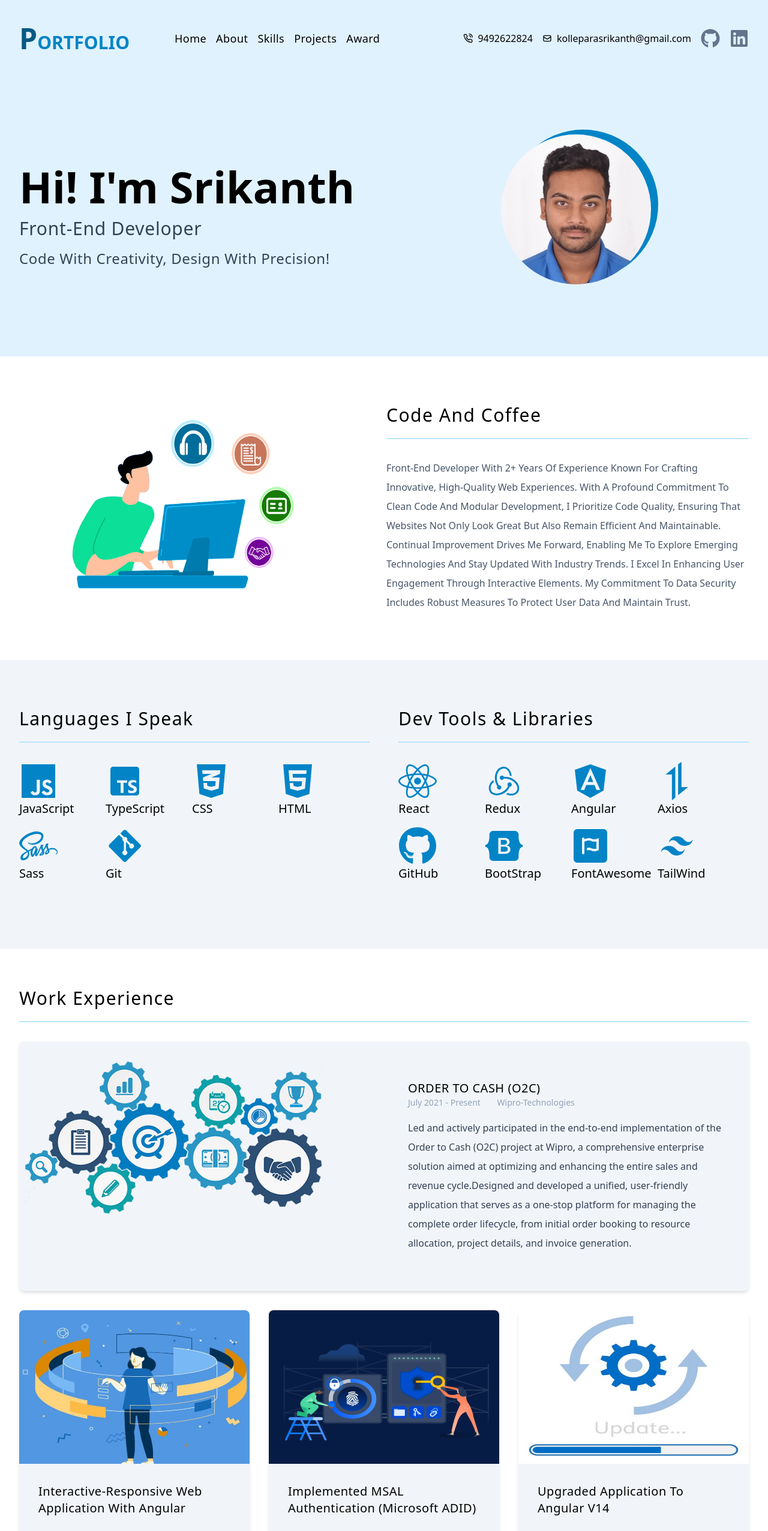
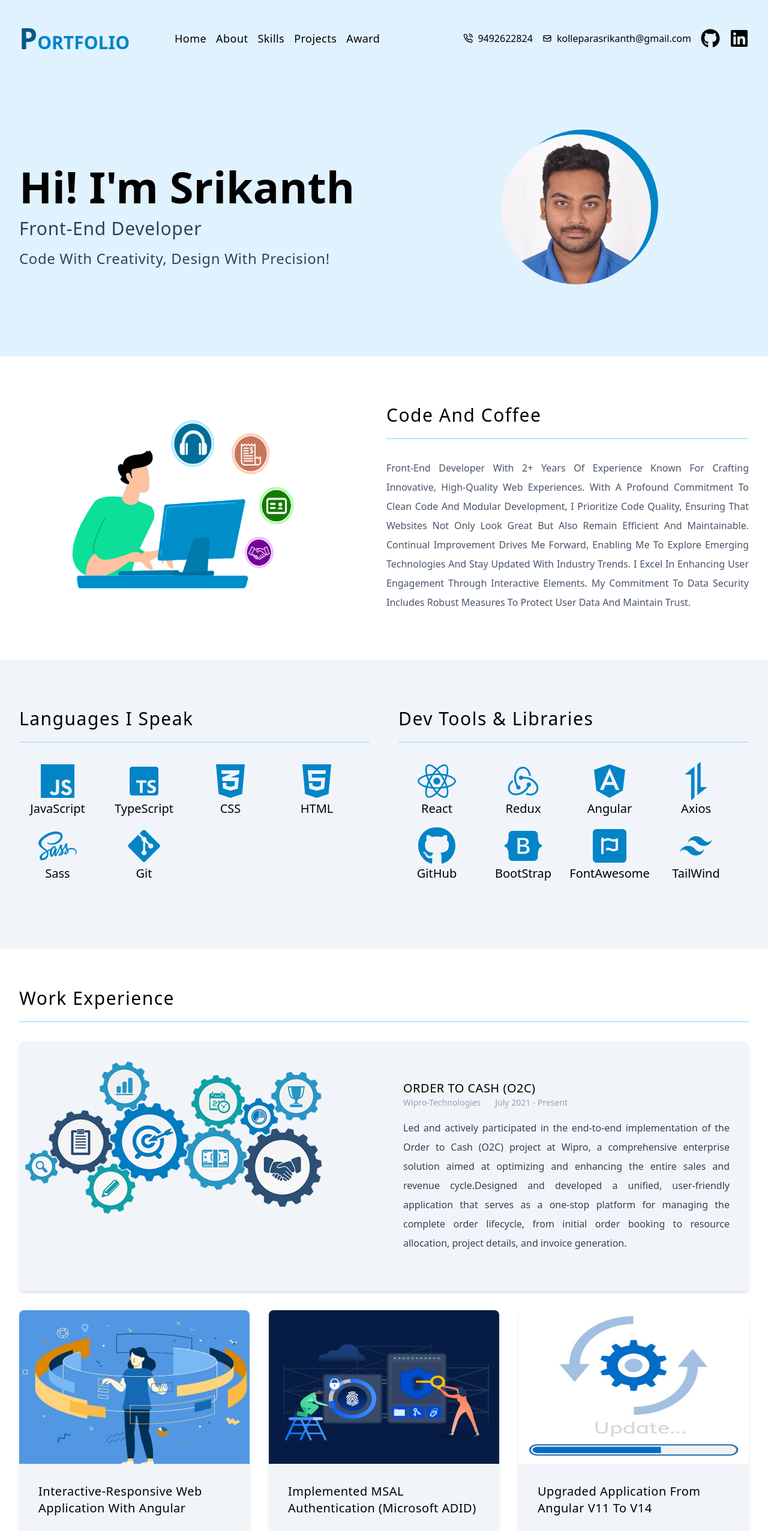
Before and after one commit to srikanth141199/Srikanth-Resume, a React (Vite) app: page / in a window 1280 px wide. Shown: the top 2552 px of the page at 60% size. Built offline with nearby package versions, Linux system fonts and the light colour scheme.

Commit message:
updated few CSS

```diff
--- a/data.jsx
+++ b/data.jsx
@@ -55,7 +55,7 @@ export const projects = [
   {
     id: nanoid(),
     img: UpdateImg,
-    title: 'Upgraded Application to Angular v14',
+    title: 'Upgraded Application from Angular v11 to v14',
     text: 'Spearheaded the seamless transition and upgrade of the application from Angular 11 to Angular 14, enhancing developer-friendliness and agility within the project.',
   },
   {
--- a/src/components/About.jsx
+++ b/src/components/About.jsx
@@ -11,7 +11,7 @@ const About = () => {
           </div>
             <article>
                 <SkillTitle text="Code and Coffee"/>
-                <p className='text-slate-600 mt-8 leading-loose capitalize justify-center'>
+                <p className='text-slate-600 mt-8 leading-loose capitalize text-justify'>
                 Front-End developer with 2+ years of experience known for crafting innovative, high-quality web experiences. With a profound commitment to clean code and modular development, I prioritize code quality, ensuring that websites not only look great but also remain efficient and maintainable. Continual improvement drives me forward, enabling me to explore emerging technologies and stay updated with industry trends. I excel in enhancing user engagement through interactive elements. My commitment to data security includes robust measures to protect user data and maintain trust.
                 </p>
             </article>
--- a/src/components/Award.jsx
+++ b/src/components/Award.jsx
@@ -9,10 +9,10 @@ const Award = () => {
 
 
             <div className="grid md:grid-cols-2 gap-8 py-8 ">
-                <img src={AwardImg} alt="Avengers Award" className='w-120 h-80 object-fill'/>
+                <img src={AwardImg} alt="Avengers Award" className='w-120 h-80 object-fill rounded-2xl border-4 border-sky-200'/>
                 <div >
                     <SkillTitle text="Award"/>
-                    <p className='py-8 text-xl'>Received the prestigious <span className='font-bold text-sky-800'> "Avengers Award"</span> from Wipro in recognition of my outstanding contributions to project development.</p>
+                    <p className='py-8 text-xl text-justify'>Received the prestigious <span className='font-bold text-sky-800'> "Avengers Award"</span> from Wipro in recognition of my outstanding contributions to project development.</p>
                 </div>
 
             </div>
--- a/src/components/Navbar.jsx
+++ b/src/components/Navbar.jsx
@@ -9,8 +9,7 @@ import { FaGithub, FaLinkedin, FaReact } from 'react-icons/fa';
 const Navbar = () => {
     return (
         <nav className='bg-sky-100'>
-            {/* <div className='align-elements py-4 flex flex-col justify-between sm:flex-row sm:gap-x-16 sm:items-center sm:py-8' > */}
-            <div className='align-elements py-4 flex flex-col justify-between md:flex-row md:gap-x-16 md:items-center md:py-8' >
+            <div className='align-elements py-4 flex flex-col justify-between sm:flex-row sm:gap-x-16 sm:items-center sm:py-8' >
                 <h2 className="text-5xl font-bold text-sky-800 capitalize">P<span className='text-sky-600 text-3xl'>ORTFOLIO</span>
                 </h2>
                 <div className="flex gap-4">
@@ -21,16 +20,14 @@ const Navbar = () => {
                         )
                     })}
                 </div>
-                {/* <div className="grid justify-end lg:grid-cols-2"> */}
-                {/* flex sm:flex-col gap-x-4 md:flex-row */}
-                <div className=" flex flex-col items-center xl:flex-row xl:items-center xl:py-4 gap-x-4">
-                    <a href={`tel:9492622824`} className='flex gap-2 md:ml-16'><FiPhoneCall className='mt-1'/>9492622824</a>
-                    <a target="_blank" href={`mailto:kolleparasrikanth@gmail.com`} className='flex gap-2'><HiOutlineMail className='mt-1'/>kolleparasrikanth@gmail.com</a>
-                    <a href="https://github.com/srikanth141199" target="_blank">
-                        <FaGithub  className='h-8 w-8 text-slate-500 hover:text-black duration-300'/>
+                <div className=" flex flex-col items-center xl:flex-row xl:items-center xl:py-4 gap-x-4 ">
+                    <a href={`tel:9492622824`} className='flex gap-2 md:ml-16 hover:text-lg duration-300'><FiPhoneCall className='mt-1'/>9492622824</a>
+                    <a target="_blank" href={`mailto:kolleparasrikanth@gmail.com`} className='flex gap-2 hover:text-lg duration-300'><HiOutlineMail className='mt-1  duration-300'/>kolleparasrikanth@gmail.com</a>
+                    <a href="https://github.com/srikanth141199"  target="_blank">
+                        <FaGithub  className='h-8 w-8 hover:h-12 hover:w-12  duration-300'/>
                     </a>
-                    <a href="https://www.linkedin.com/in/srikanth-kollepara/" target="_blank">
-                        <FaLinkedin  className='h-8 w-8 text-slate-500 hover:text-black duration-300'/>
+                    <a href="https://www.linkedin.com/in/srikanth-kollepara/"  target="_blank">
+                        <FaLinkedin  className='h-8 w-8 hover:h-12 hover:w-12  duration-300'/>
                     </a>
                 </div>
             </div>
--- a/src/components/ProjectCard.jsx
+++ b/src/components/ProjectCard.jsx
@@ -8,7 +8,7 @@ const ProjectCard = ({url, img, github, title, text}) => {
         <img src={img} alt={title} className='w-full object-fit rounded-t-lg h-64' />
         <div className="capitalize p-8">
             <h2 className="text-xl tracking-wide font-medium ">{title}</h2>
-            <p className="text-slate-700 mt-4 leading-loose">{text}</p>
+            <p className="text-slate-700 mt-4 leading-loose text-justify">{text}</p>
         </div>
     </article>
   )
--- a/src/components/Projects.jsx
+++ b/src/components/Projects.jsx
@@ -9,12 +9,12 @@ const Projects = () => {
     <section className='bg-white' id='projects'>
       <div className='py-16 align-elements'>
         <SkillTitle text = "Work Experience"/>
-        <article className='mt-8 py-8 grid gap-4 md:grid-cols-2 bg-slate-100 rounded-lg shadow-md hover:shadow-xl duration-300'>
+        <article className='mt-8 py-8 grid md:grid-cols-2 bg-slate-100 rounded-lg shadow-md hover:shadow-xl duration-300'>
           <img src={O2CImg} alt="O2C Img" className='pl-2 object-fit rounded-t-lg h-64' />
           <div className="grid p-8">
             <h2 className="text-xl tracking-wide font-medium uppercase">Order To Cash (O2C)</h2>
-            <p className="text-sm text-slate-400">July 2021 - Present  <span className='pl-6'>Wipro-Technologies</span> </p>
-            <p className="text-slate-700 mt-4 leading-loose ">Led and actively participated in the end-to-end implementation of the Order to Cash (O2C) project at Wipro, a comprehensive enterprise solution aimed at optimizing and enhancing the entire sales and revenue cycle.Designed and developed a unified, user-friendly application that serves as a one-stop platform for managing the complete order lifecycle, from initial order booking to resource allocation, project details, and invoice generation.</p>
+            <p className="text-sm text-slate-400">Wipro-Technologies<span className='pl-6'>July 2021 - Present</span> </p>
+            <p className="text-slate-700 mt-4 leading-loose text-justify">Led and actively participated in the end-to-end implementation of the Order to Cash (O2C) project at Wipro, a comprehensive enterprise solution aimed at optimizing and enhancing the entire sales and revenue cycle.Designed and developed a unified, user-friendly application that serves as a one-stop platform for managing the complete order lifecycle, from initial order booking to resource allocation, project details, and invoice generation.</p>
           </div>
         </article>
           <article className="py-8 grid lg:grid-cols-2 xl:grid-cols-3 gap-8">
--- a/src/components/SkillSection.jsx
+++ b/src/components/SkillSection.jsx
@@ -10,17 +10,14 @@ const SkillSection = () => {
         <div>
           <SkillTitle text="Languages I speak" />
           {/* <p>HTML,SASS,CSS,TAILWIND,Git,Javascript,TypeScript</p> */}
-          <div className="py-8 grid sm:grid-cols-2 md:grid-cols-3 lg:grid-cols-4 gap-4 pr-6">
+          <div className="py-8 grid sm:grid-cols-2 md:grid-cols-3 lg:grid-cols-4 gap-4 pr-6 place-items-center">
             {languages.map((lang) => {
               const { id, icon, title } = lang
               return (
-                <div>
+                <div className='grid place-items-center'>
                   <a
-                    data-tooltip-id="my-tooltip"
-                    data-tooltip-content={title}
-                    data-tooltip-place="bottom"
                     className='h-16 w-16'>
-                    {icon} <Tooltip id="my-tooltip" />
+                    {icon}
                   </a>
                   <h2 className="text-xl">{title}</h2>
                 </div>
@@ -32,17 +29,14 @@ const SkillSection = () => {
         <div>
           <SkillTitle text="Dev Tools & Libraries" />
           {/* <p>React,Angular,Vue,GitHub,BootStrap,CI/CD,Ajax,Redux,FontAwesome,Angular materials</p> */}
-          <div className="py-8 grid sm:grid-cols-2 md:grid-cols-3 lg:grid-cols-4 gap-4 pr-6">
+          <div className="py-8 grid sm:grid-cols-2 md:grid-cols-3 lg:grid-cols-4 gap-4 pr-6 place-items-center">
             {devTools.map((tool) => {
               const { id, icon, title } = tool
               return (
-                <div>
+                <div className='grid place-items-center'>
                   <a
-                    data-tooltip-id="my-tooltip"
-                    data-tooltip-content={title}
-                    data-tooltip-place="bottom"
                     className='h-16 w-16'>
-                    {icon} <Tooltip id="my-tooltip" />
+                    {icon}
                   </a>
                   <h2 className="text-xl">{title}</h2>
                   </div>
```
